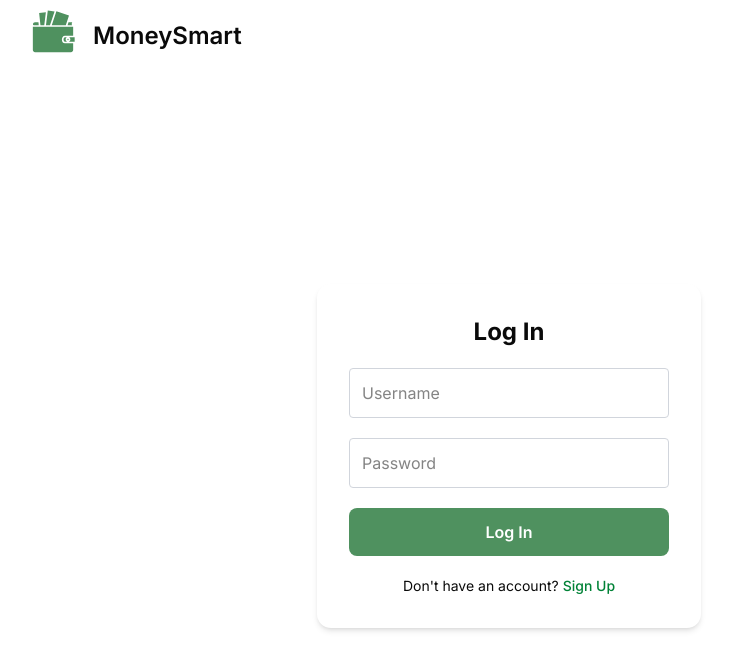
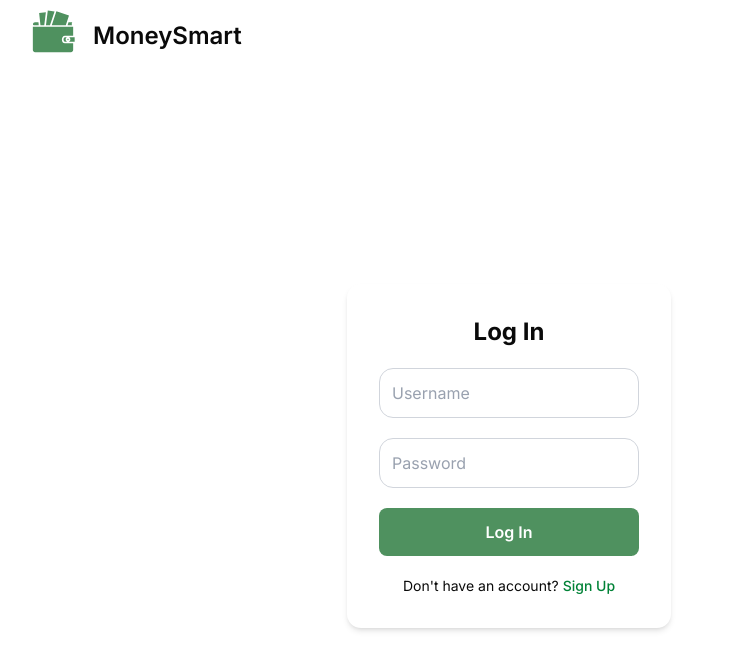
Before and after one commit to Harry-Huynh/MoneySmart-Frontend, a Next.js app: page /login in a window 1280 px wide. Shown: the top 670 px of the page, without its empty margins (131-862 px from the left). Built offline with nearby package versions, Linux system fonts and the light colour scheme.

Commit message:
feat: attempt 2[Dngo13]

```diff
--- a/src/app/(auth)/login/page.js
+++ b/src/app/(auth)/login/page.js
@@ -7,6 +7,8 @@ import { redirect } from "next/navigation";
 import Loading from "@/components/Loading";
 import { useForm } from "react-hook-form";
 import Logo from "@/components/Logo";
+import FormInput from "@/components/ui/formInput";
+import ErrorMessage from "@/components/ui/errorMessage";
 
 export default function LoginPage() {
   const [warningMessage, setWarningMessage] = useState("");
@@ -52,41 +54,25 @@ export default function LoginPage() {
           <h2 className="text-2xl font-bold text-center">Log In</h2>
 
           {/* Username */}
-          <input
-            type="text"
+          <FormInput
             name="username"
             placeholder="Username"
-            {...register("username", { required: true })}
-            className="w-full p-3 border border-gray-300 rounded focus:outline-none focus:ring-2 focus:ring-[#4f915f]"
+            register={register}
+            validation={{ required: "Username is required." }}
+            error={errors.username?.message}
           />
-          {errors.username?.type === "required" &&
-            {
-              /* Create a new Error Message component and include the message:
-            "Username is required."
-            */
-            }}
 
-          {/* Password */}
-          <input
+          <FormInput
             type="password"
             name="password"
             placeholder="Password"
-            {...register("password", { required: true })}
-            className="w-full p-3 border border-gray-300 rounded focus:outline-none focus:ring-2 focus:ring-[#4f915f]"
+            register={register}
+            validation={{ required: "Password is required." }}
+            error={errors.password?.message}
           />
 
-          {errors.password?.type === "required" &&
-            {
-              /* Create a new Error Message component and include the message:
-            "Password is required."
-            */
-            }}
+          <ErrorMessage message={warningMessage} />
 
-          {warningMessage &&
-            {
-              /* Create a new Error Message component and pass the warningMessage as a prop
-               */
-            }}
 
           {/* Submit */}
           <button
--- /dev/null
+++ b/src/components/ui/errorMessage.jsx
@@ -0,0 +1,12 @@
+
+"use client";
+
+export default function ErrorMessage({ message }) {
+  if (!message) return null;
+
+  return (
+    <p className="text-sm text-red-600 text-center">
+      {message}
+    </p>
+  );
+}
--- /dev/null
+++ b/src/components/ui/formSelect.jsx
@@ -0,0 +1,37 @@
+"use client";
+
+export default function FormSelect({
+  name,
+  register,
+  validation,
+  error,
+  options,
+}) {
+  return (
+    <div className="w-full space-y-1">
+      <select
+        {...register(name, validation)}
+        className="
+          w-full p-3
+          border border-gray-300
+          rounded-xl
+          bg-white
+          focus:outline-none
+          focus:ring-2 focus:ring-[#4f915f]
+        "
+      >
+        {options.map((opt) => (
+          <option key={opt.value} value={opt.value}>
+            {opt.label}
+          </option>
+        ))}
+      </select>
+
+      {error && (
+        <p className="text-sm text-red-600">
+          {error}
+        </p>
+      )}
+    </div>
+  );
+}
```
